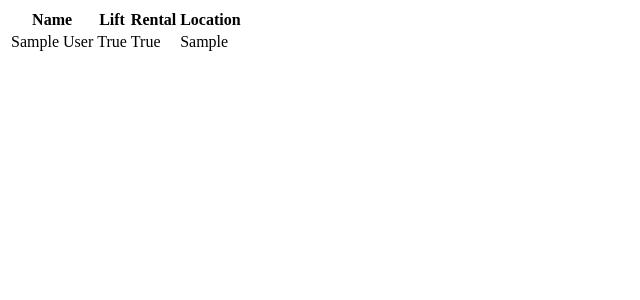
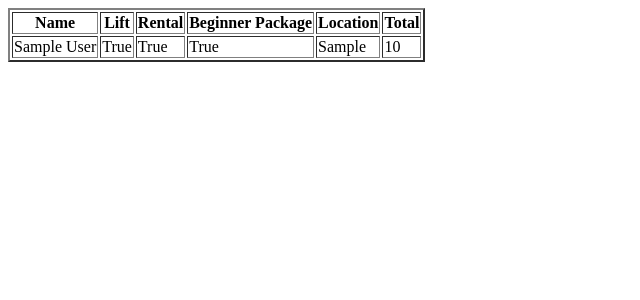
Before and after one commit to zcmyth/start, a Flask app: template client/templates/status.html in a window 1280 px wide. Shown: the top 300 px of the page, without its empty margins (0-640 px from the left). Run offline with Flask 2, Linux system fonts and the light colour scheme; the template is opened without the code that fills it: values named after a table or form of the project are taken from there, others are empty; tables that the repository leaves empty hold one stand-in row (Sample ...).

Commit message:
update order status

```diff
--- a/client/templates/status.html
+++ b/client/templates/status.html
@@ -9,19 +9,23 @@
 </head>
 
 <body>
-  <table>
+  <table border="2">
     <tr>
       <th>Name</th>
       <th>Lift</th>
       <th>Rental</th>
+      <th>Beginner Package</th>
       <th>Location</th>
+      <th>Total</th>
     </tr>
   {% for order in orders %}
     <tr>
       <td>{{order.first_name}} {{order.last_name}}</td>
       <td>{{order.lift}}</td>
       <td>{{order.rental}}</td>
+      <td>{{order.lesson}}</td>
       <td>{{order.location}}</td>
+      <td>{{order.total}}</td>
     </tr>
   {% endfor %}
   </table>
```
